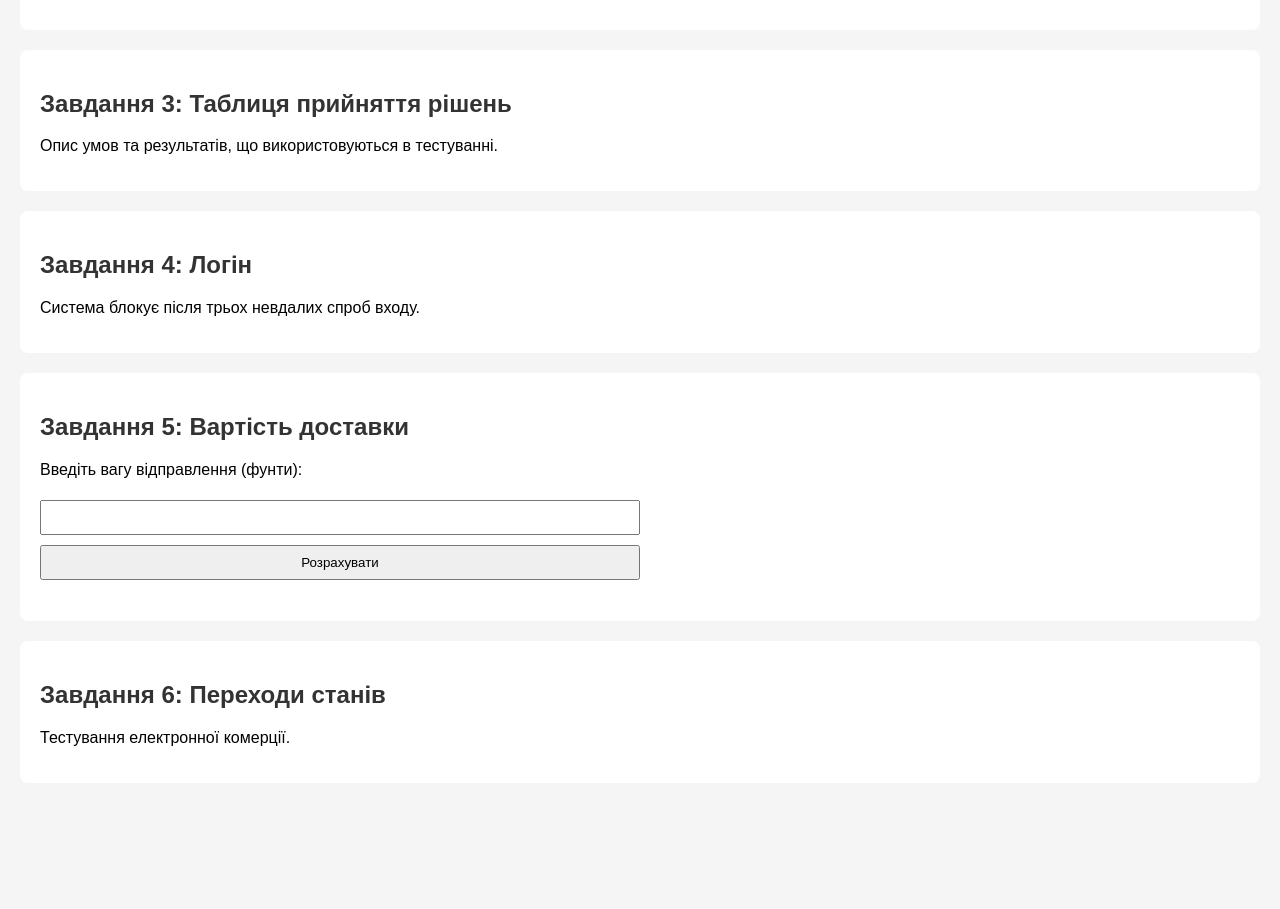
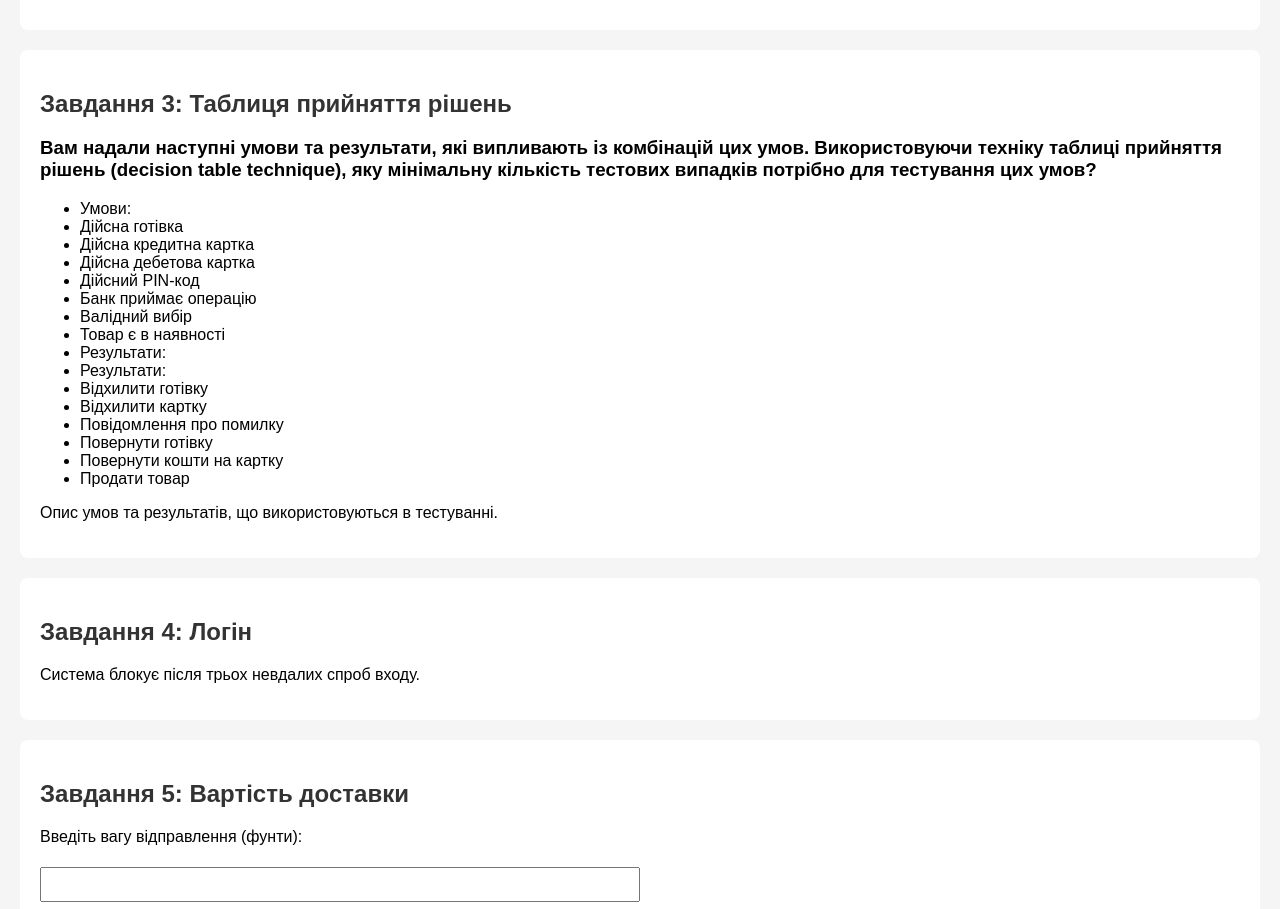
Before and after one commit to galina1706/practice.github.io, a plain HTML site: page index.html in a window 1280 px wide. Shown: the part 900-1809 px from the top of the page. Before the commit the page ends 1703 px from the top, so only its background shows below. Drawn offline with Linux system fonts and the light colour scheme.

Commit message:
Update index.html

```diff
--- a/index.html
+++ b/index.html
@@ -51,6 +51,26 @@
 
     <div class="container">
         <h2>Завдання 3: Таблиця прийняття рішень</h2>
+       <h3> Вам надали наступні умови та результати, які випливають із комбінацій цих умов. Використовуючи техніку таблиці
+           прийняття рішень (decision table technique), яку мінімальну кількість тестових випадків потрібно для тестування цих умов?</h3>
+<ul>
+    <li>Умови:</li>
+    <li>Дійсна готівка</li>
+    <li>Дійсна кредитна картка</li>
+    <li>Дійсна дебетова картка</li>
+    <li>Дійсний PIN-код</li>
+    <li>Банк приймає операцію</li>
+    <li>Валідний вибір</li>
+    <li>Товар є в наявності</li>
+    <li>Результати:</li>
+    <li>Результати:</li>
+    <li>Відхилити готівку</li>
+    <li>Відхилити картку</li>
+    <li>Повідомлення про помилку</li>
+    <li>Повернути готівку</li>
+    <li>Повернути кошти на картку</li>
+    <li>Продати товар</li>
+</ul>
         <p>Опис умов та результатів, що використовуються в тестуванні.</p>
     </div>
 
```
